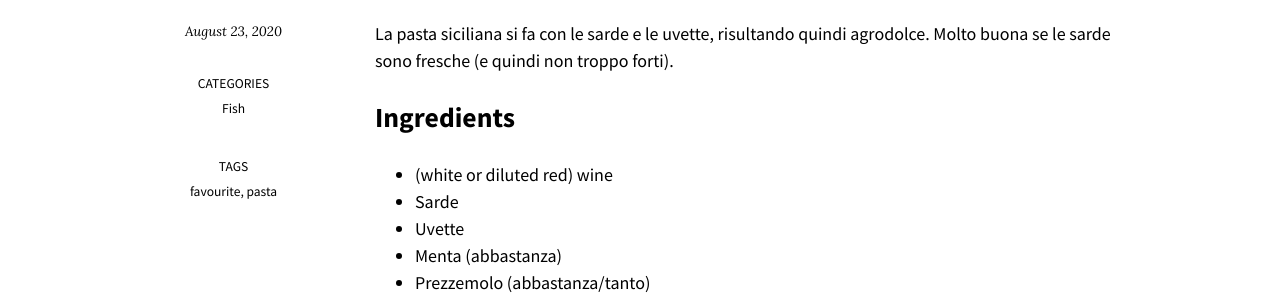
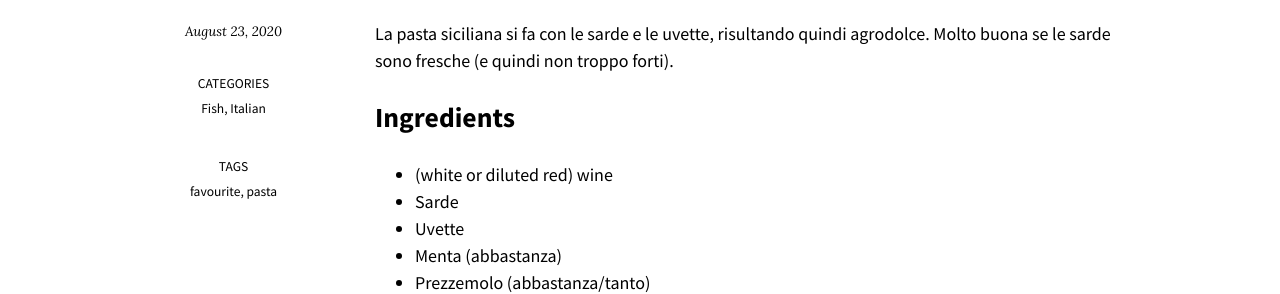
Before and after one commit to fraterenz/recipes, a Jekyll site: the page built from _posts/2020-08-23-pasta-siciliana.md, in a window 1280 px wide. Shown: the part 351-645 px from the top of the page. Built offline with Jekyll 4.4.1, drawn with Linux system fonts in a browser that asks for light colours; nearby versions of some CDN libraries.

Commit message:
added category itatlian to sicilian pasta

```diff
--- a/_posts/2020-08-23-pasta-siciliana.md
+++ b/_posts/2020-08-23-pasta-siciliana.md
@@ -2,6 +2,7 @@
 title: "Pasta Siciliana"
 layout: post
 categories:
+ - Italian
  - Fish
 tags:
   - favourite
```
